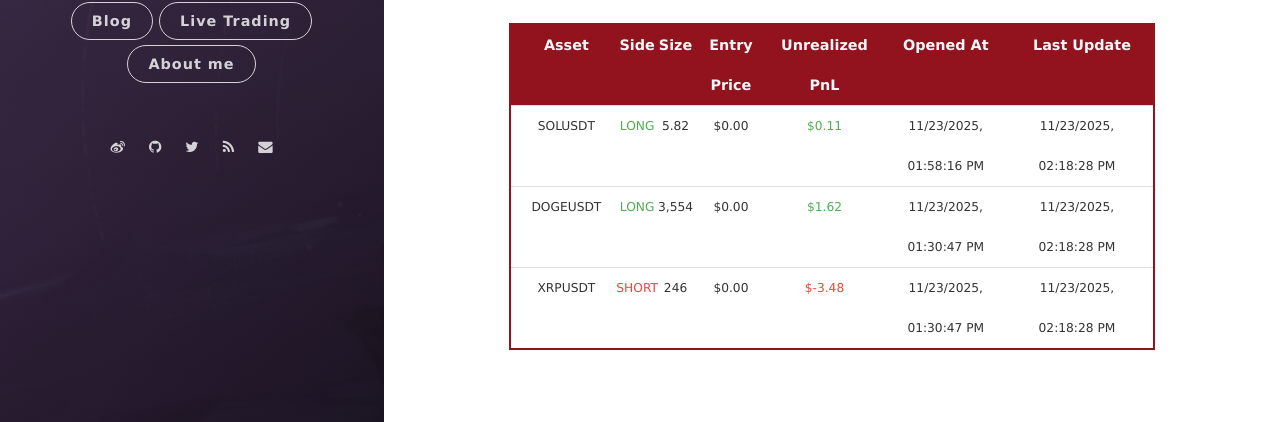
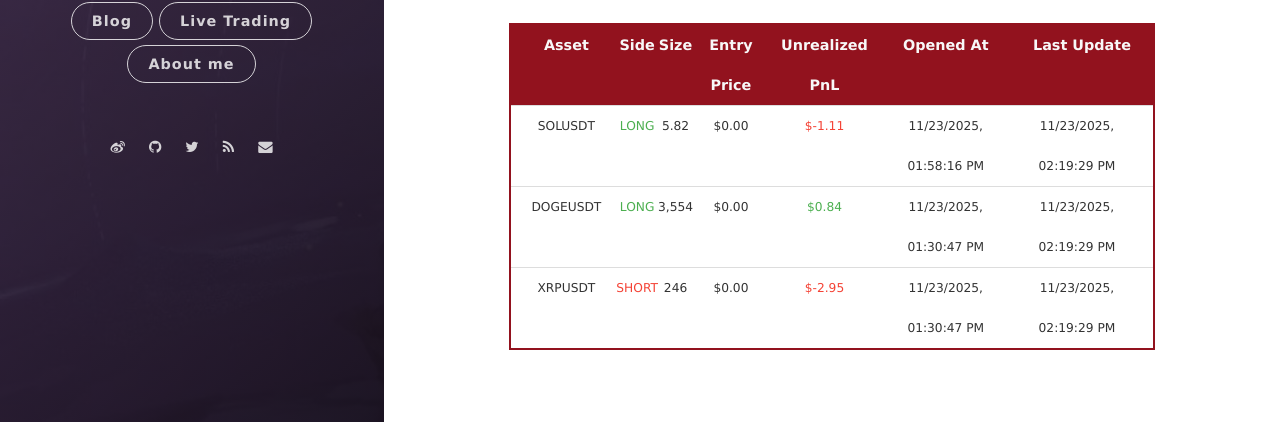
Before and after one commit to leeyegy/leeyegy.github.io, a Jekyll site: the page built from live-trading.html, in a window 1280 px wide and 1026 px high. Shown: the part 576-998 px from the top of the window. Built offline with Jekyll 4.4.1, drawn with Linux system fonts in a browser that asks for light colours; nearby versions of some CDN libraries.

Commit message:
AccountMonitor: refresh positions 2025-11-23T22:19:29+08:00

```diff
--- a/assets/data/binance/positions.json
+++ b/assets/data/binance/positions.json
@@ -4,26 +4,26 @@
     "side": "LONG",
     "size": 5.82,
     "entryPrice": 0.0,
-    "unrealizedPnl": 0.10657479,
+    "unrealizedPnl": -1.1058,
     "openedAt": "2025-11-23T21:58:16+08:00",
-    "reportedAt": "2025-11-23T22:18:28+08:00"
+    "reportedAt": "2025-11-23T22:19:29+08:00"
   },
   {
     "symbol": "DOGEUSDT",
     "side": "LONG",
     "size": 3554.0,
     "entryPrice": 0.0,
-    "unrealizedPnl": 1.6245334,
+    "unrealizedPnl": 0.83835306,
     "openedAt": "2025-11-23T21:30:47+08:00",
-    "reportedAt": "2025-11-23T22:18:28+08:00"
+    "reportedAt": "2025-11-23T22:19:29+08:00"
   },
   {
     "symbol": "XRPUSDT",
     "side": "SHORT",
     "size": 246.0,
     "entryPrice": 0.0,
-    "unrealizedPnl": -3.47977824,
+    "unrealizedPnl": -2.952,
     "openedAt": "2025-11-23T21:30:47+08:00",
-    "reportedAt": "2025-11-23T22:18:28+08:00"
+    "reportedAt": "2025-11-23T22:19:29+08:00"
   }
 ]
```
